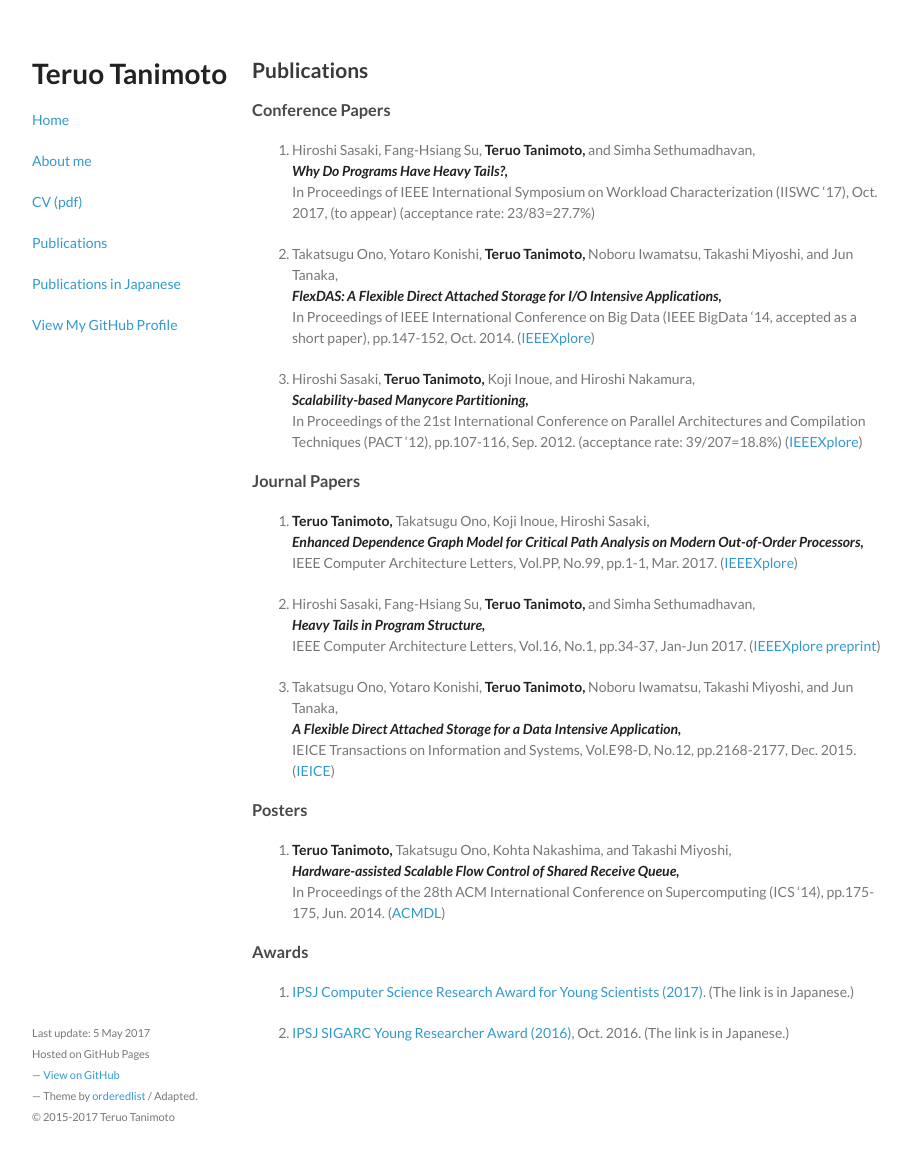
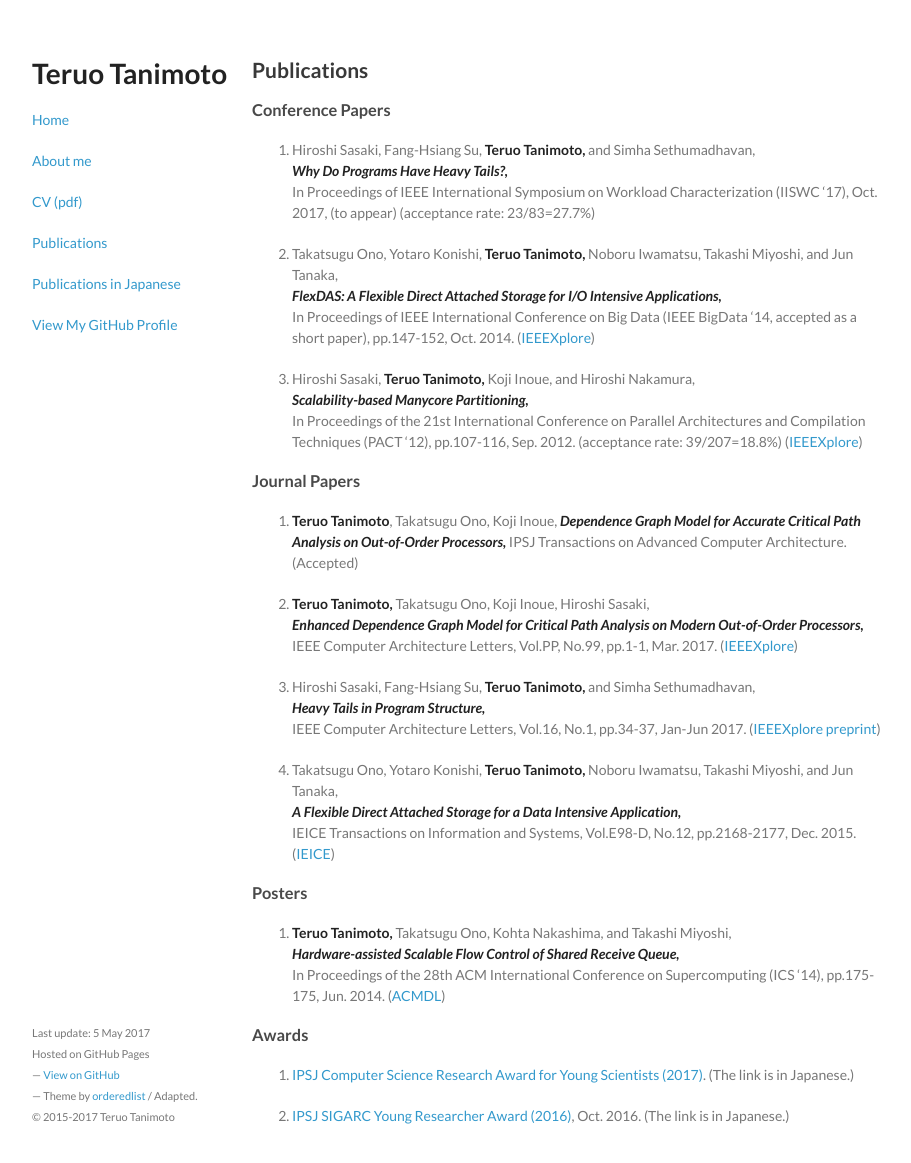
Before and after one commit to teruo41/teruo41.github.io, a Jekyll site: the page built from pubse.md, in a window 1280 px wide and 1196 px high. Shown: the top 1163 px of the window, without its empty margins (178-1089 px from the left). Built offline with Jekyll 4.4.1, drawn with Linux system fonts in a browser that asks for light colours.

Commit message:
Added ACS2017

```diff
--- a/pubse.md
+++ b/pubse.md
@@ -29,7 +29,11 @@ title: Publications
 
 ### Journal Papers
 
-1. __Teruo Tanimoto,__ Takatsugu Ono, Koji Inoue, Hiroshi Sasaki,
+0. __Teruo Tanimoto__, Takatsugu Ono, Koji Inoue,
+   ***Dependence Graph Model for Accurate Critical Path Analysis on Out-of-Order Processors,***
+   IPSJ Transactions on Advanced Computer Architecture. (Accepted)
+
+0. __Teruo Tanimoto,__ Takatsugu Ono, Koji Inoue, Hiroshi Sasaki,
    ***Enhanced Dependence Graph Model for Critical Path Analysis on Modern Out-of-Order Processors,***
    IEEE Computer Architecture Letters, Vol.PP, No.99, pp.1-1, Mar. 2017.
    ([IEEEXplore](http://ieeexplore.ieee.org/document/7882625/))
```
